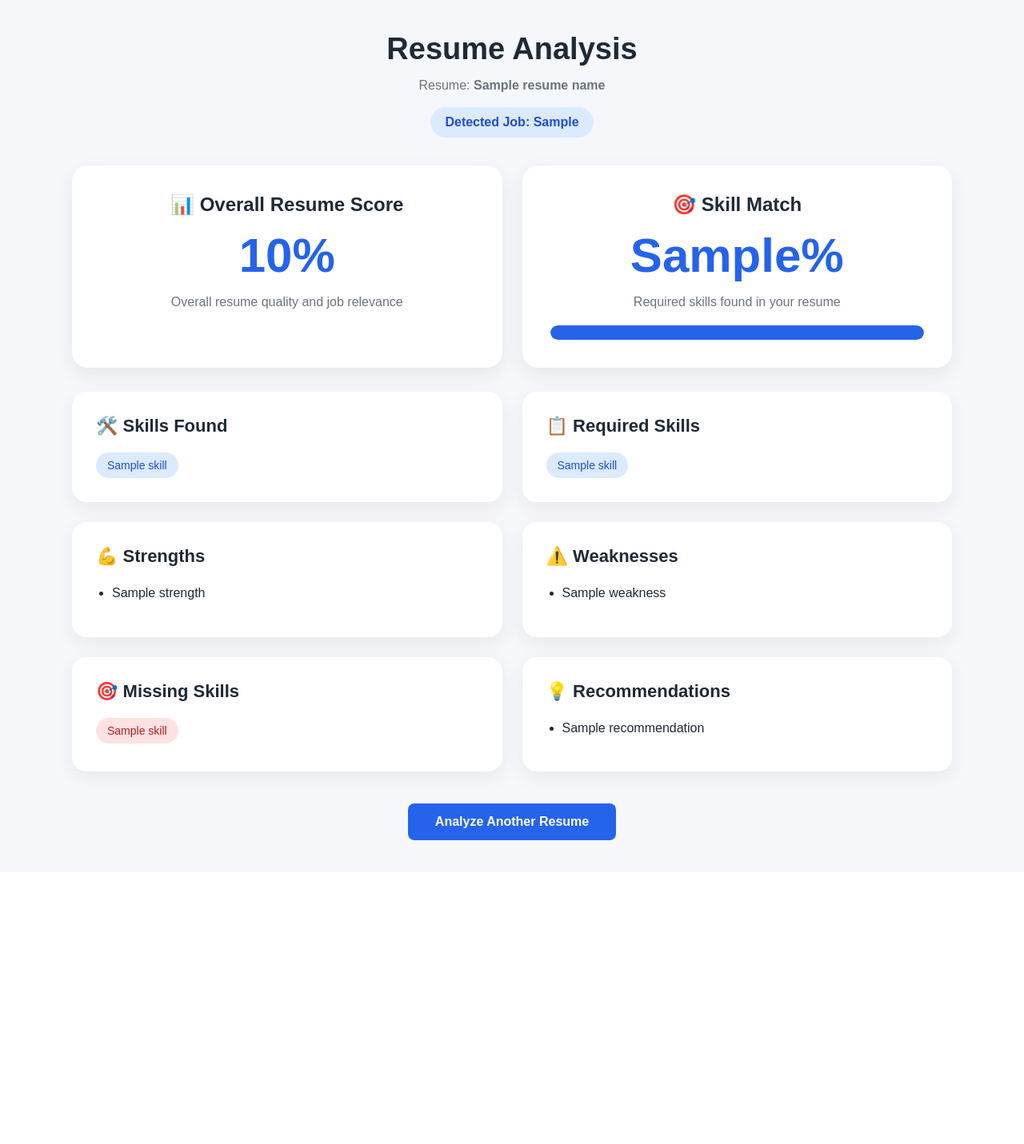
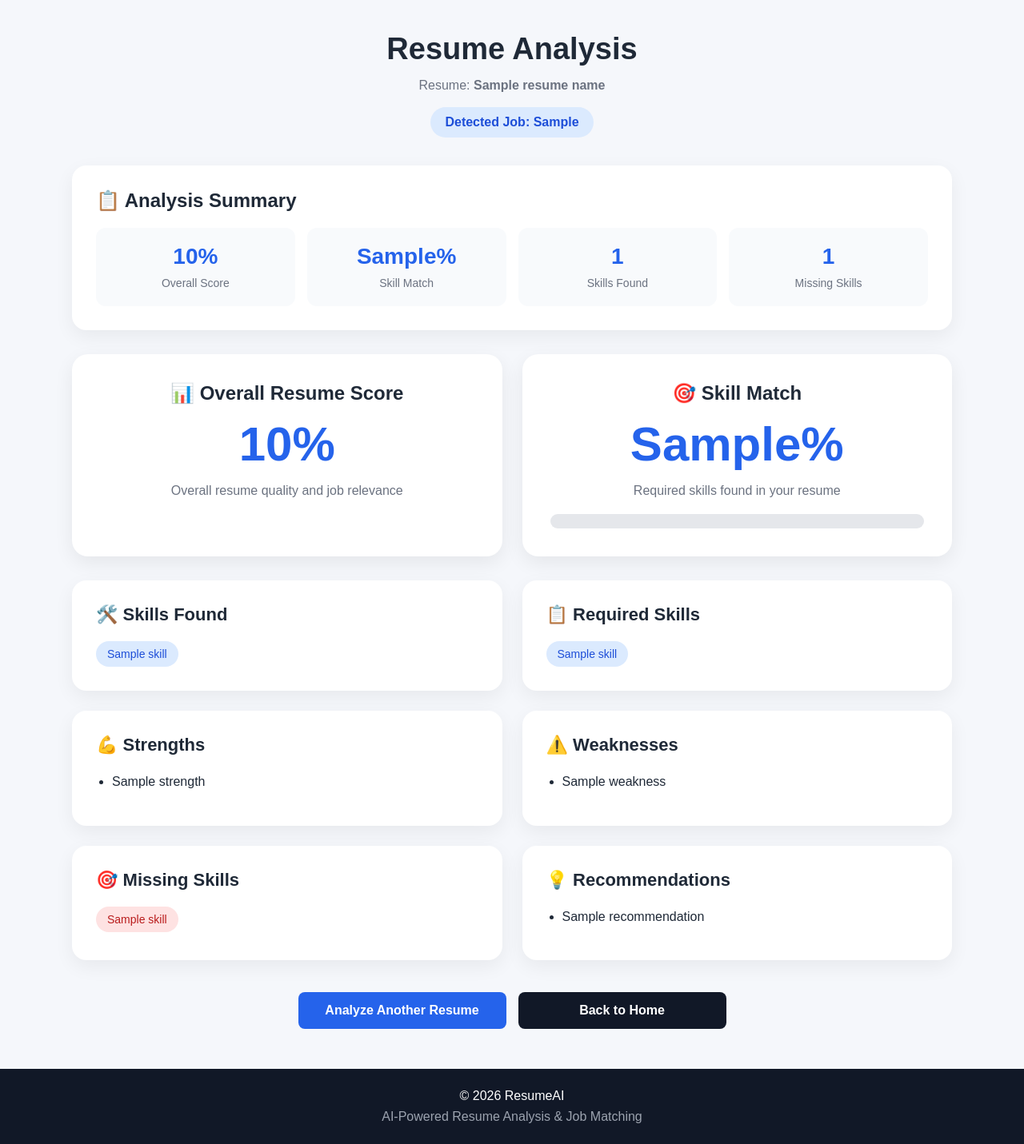
Before and after one commit to Sathiuppar2242/AI-Resume-Analyzer, a Flask app: template templates/result.html in a window 1280 px wide. Shown: the part 73-1504 px from the top of the page at 80% size. Before the commit the page ends 1124 px from the top, so only its background shows below. Run offline with Flask 3, Linux system fonts and the light colour scheme; the template is opened without the code that fills it: most values are stand-ins (such as "Sample title", 1, 10 or a date in 2020).

Commit message:
Improve resume analysis results page

```diff
--- a/templates/result.html
+++ b/templates/result.html
@@ -66,6 +66,43 @@
             font-weight: bold;
         }
 
+        .summary-card {
+            background: white;
+            padding: 30px;
+            border-radius: 18px;
+            margin-bottom: 30px;
+            box-shadow: 0 8px 25px rgba(0, 0, 0, 0.06);
+        }
+
+        .summary-card h2 {
+            margin-bottom: 20px;
+        }
+
+        .summary-grid {
+            display: grid;
+            grid-template-columns: repeat(4, 1fr);
+            gap: 15px;
+        }
+
+        .summary-item {
+            background: #f8fafc;
+            padding: 20px;
+            border-radius: 12px;
+            text-align: center;
+        }
+
+        .summary-item strong {
+            display: block;
+            font-size: 28px;
+            color: #2563eb;
+            margin-bottom: 8px;
+        }
+
+        .summary-item span {
+            color: #6b7280;
+            font-size: 14px;
+        }
+
         .score-container {
             display: grid;
             grid-template-columns: repeat(2, 1fr);
@@ -107,7 +144,7 @@
 
         .progress-bar {
             height: 100%;
-            width: {{ analysis.skill_match }}%;
+            width: 0%;
             background: #2563eb;
             border-radius: 20px;
             transition: width 0.8s ease;
@@ -166,10 +203,17 @@
             color: #6b7280;
         }
 
+        .buttons {
+            display: flex;
+            gap: 15px;
+            justify-content: center;
+            margin: 40px auto;
+            flex-wrap: wrap;
+        }
+
         .back-button {
             display: block;
             width: 260px;
-            margin: 40px auto;
             padding: 14px;
             text-align: center;
             background: #2563eb;
@@ -183,6 +227,35 @@
             background: #1d4ed8;
         }
 
+        .home-button {
+            background: #111827;
+        }
+
+        .home-button:hover {
+            background: #374151;
+        }
+
+        footer {
+            margin-top: 50px;
+            padding: 25px;
+            text-align: center;
+            background: #111827;
+            color: white;
+        }
+
+        footer p + p {
+            margin-top: 8px;
+            color: #9ca3af;
+        }
+
+        @media (max-width: 850px) {
+
+            .summary-grid {
+                grid-template-columns: repeat(2, 1fr);
+            }
+
+        }
+
         @media (max-width: 750px) {
 
             .score-container {
@@ -190,6 +263,10 @@
             }
 
             .grid {
+                grid-template-columns: 1fr;
+            }
+
+            .summary-grid {
                 grid-template-columns: 1fr;
             }
 
@@ -215,7 +292,6 @@
         <div class="logo">
             ResumeAI
         </div>
-
     </header>
 
 
@@ -244,6 +320,74 @@
 
         </div>
 
+
+        <!-- ANALYSIS SUMMARY -->
+
+        <div class="summary-card">
+
+            <h2>
+                📋 Analysis Summary
+            </h2>
+
+            <div class="summary-grid">
+
+                <div class="summary-item">
+
+                    <strong>
+                        {{ analysis.resume_score }}%
+                    </strong>
+
+                    <span>
+                        Overall Score
+                    </span>
+
+                </div>
+
+
+                <div class="summary-item">
+
+                    <strong>
+                        {{ analysis.skill_match }}%
+                    </strong>
+
+                    <span>
+                        Skill Match
+                    </span>
+
+                </div>
+
+
+                <div class="summary-item">
+
+                    <strong>
+                        {{ analysis.skills|length }}
+                    </strong>
+
+                    <span>
+                        Skills Found
+                    </span>
+
+                </div>
+
+
+                <div class="summary-item">
+
+                    <strong>
+                        {{ analysis.missing_skills|length }}
+                    </strong>
+
+                    <span>
+                        Missing Skills
+                    </span>
+
+                </div>
+
+            </div>
+
+        </div>
+
+
+        <!-- SCORE CARDS -->
 
         <div class="score-container">
 
@@ -281,7 +425,10 @@
 
                 <div class="progress-container">
 
-                    <div class="progress-bar"></div>
+                    <div
+                        class="progress-bar"
+                        data-score="{{ analysis.skill_match }}"
+                    ></div>
 
                 </div>
 
@@ -290,6 +437,8 @@
 
         </div>
 
+
+        <!-- DETAILS -->
 
         <div class="grid">
 
@@ -477,13 +626,58 @@
         </div>
 
 
-        <a href="/" class="back-button">
-            Analyze Another Resume
-        </a>
+        <!-- BUTTONS -->
+
+        <div class="buttons">
+
+            <a href="/" class="back-button">
+                Analyze Another Resume
+            </a>
+
+            <a href="/" class="back-button home-button">
+                Back to Home
+            </a>
+
+        </div>
 
 
     </div>
 
+
+    <!-- FOOTER -->
+
+    <footer>
+
+        <p>
+            © 2026 ResumeAI
+        </p>
+
+        <p>
+            AI-Powered Resume Analysis & Job Matching
+        </p>
+
+    </footer>
+
+
+    <!-- PROGRESS BAR SCRIPT -->
+
+    <script>
+
+        const progressBar =
+            document.querySelector(".progress-bar");
+
+        if (progressBar) {
+
+            const score =
+                progressBar.getAttribute("data-score");
+
+            progressBar.style.width = score + "%";
+
+        }
+
+    </script>
+
+
 </body>
 
 </html>
```
